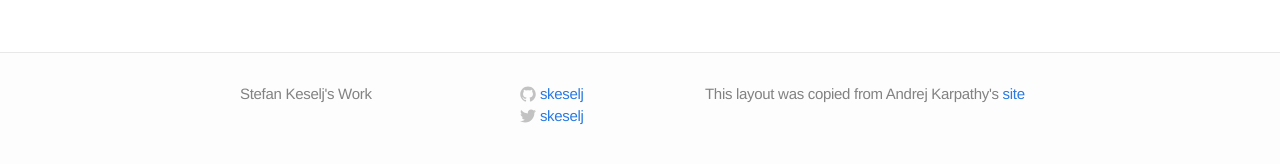
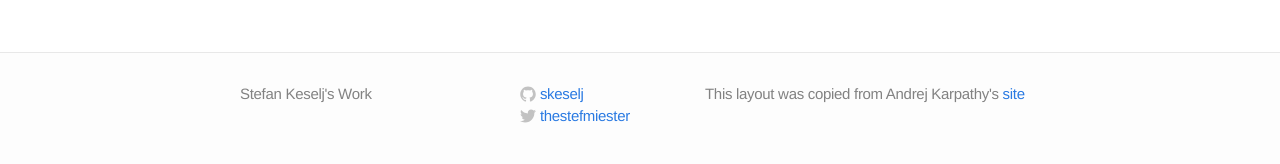
Before and after one commit to skeselj/skeselj.github.io, a Jekyll site: the page built from index.html, in a window 1280 px wide. Shown: the part 195-359 px from the top of the page. Built offline with Jekyll 4.4.1, drawn with Linux system fonts in a browser that asks for light colours.

Commit message:
changed twitter handle

```diff
--- a/_config.yml
+++ b/_config.yml
@@ -4,7 +4,7 @@ email:
 description: "This layout was copied from Andrej Karpathy's <a href='http://karpathy.github.io/'>site</a>"
 baseurl: ""
 url: "http://skeselj.github.io"
-twitter_username: skeselj
+twitter_username: thestefmiester
 github_username:  skeselj
 
 # Build settings
```
